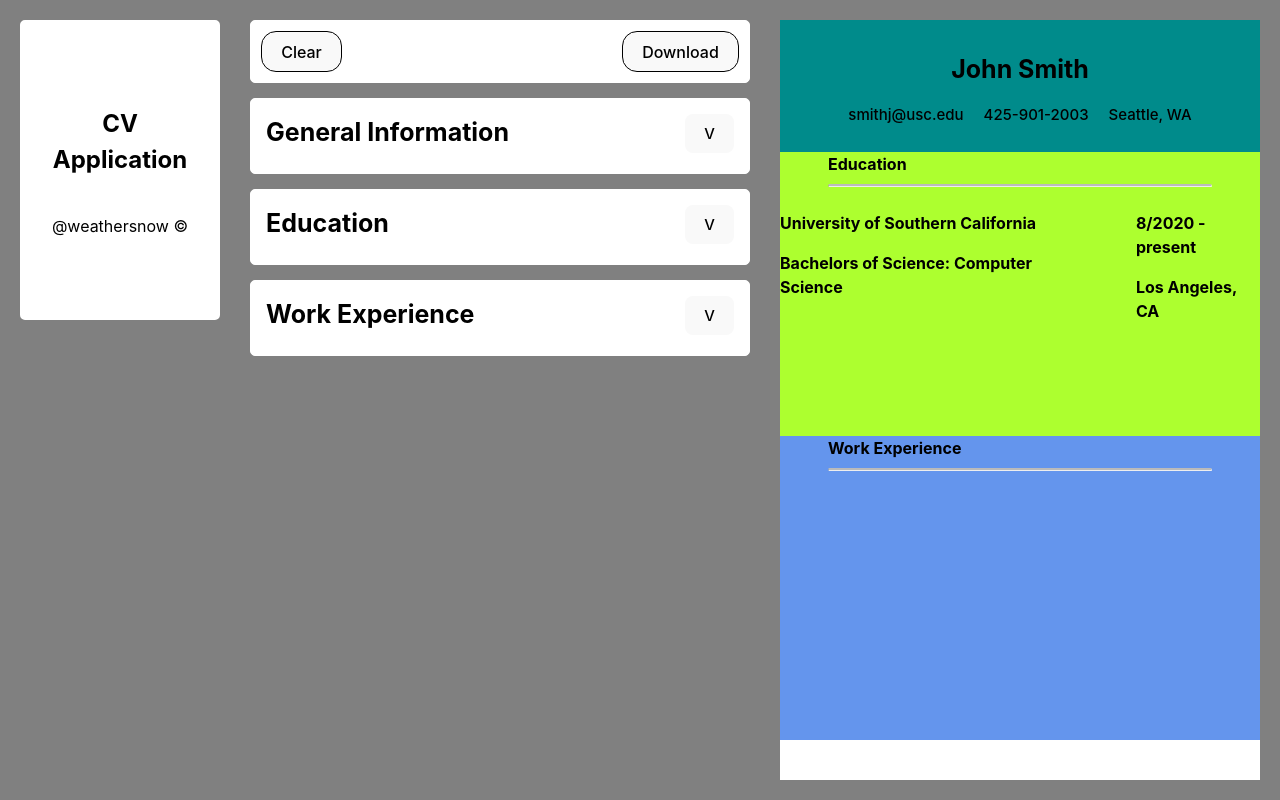
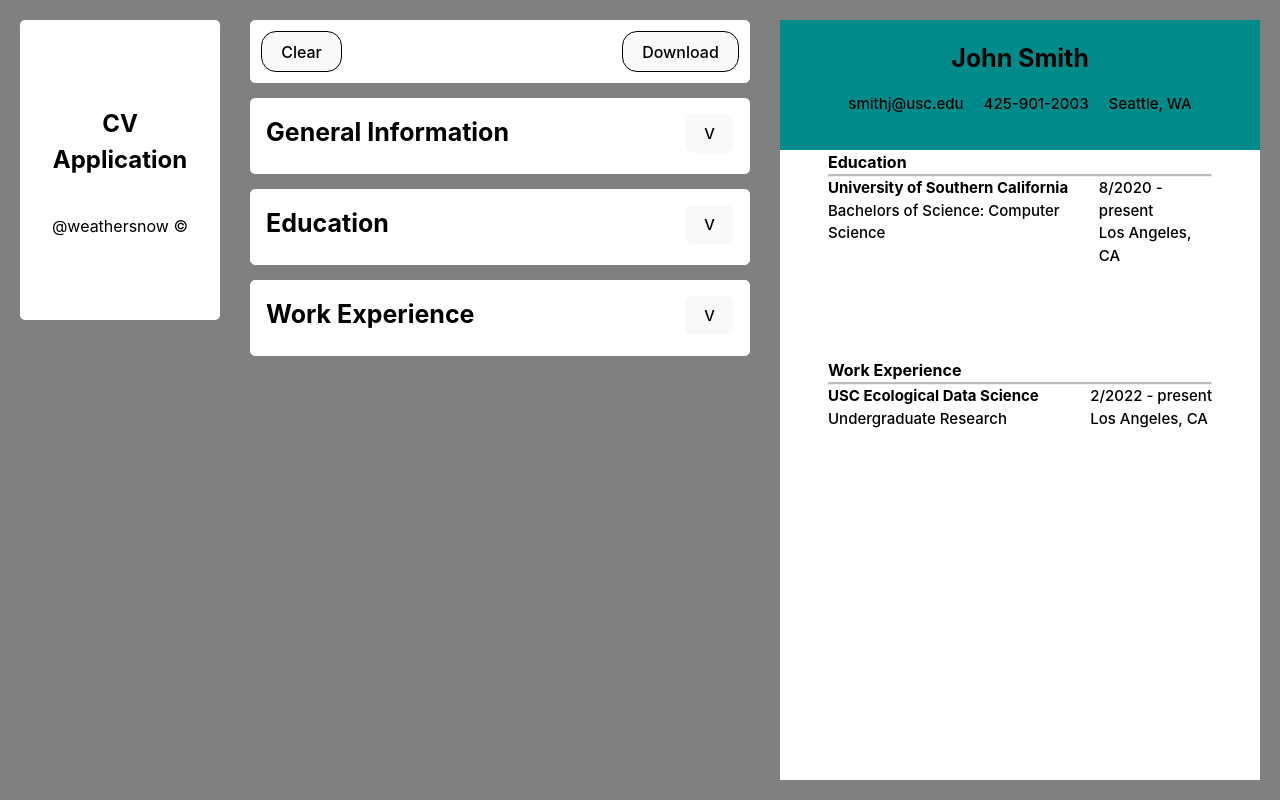
Before and after one commit to tong03/cvApp, a React (Vite) app: page / in a window 1280 px wide. Built offline with nearby package versions, Linux system fonts and the light colour scheme.

Commit message:
more modification with css/html of dummy content for display screen

```diff
--- a/src/components/Display.jsx
+++ b/src/components/Display.jsx
@@ -19,8 +19,8 @@ const Display = () => {
 
         <div className="sectionContent">
           <div className="leftContent">
-            <p>University of Southern California</p>
-            <p>Bachelors of Science: Computer Science</p>
+            <p id="schoolName">University of Southern California</p>
+            <p id="degreeName">Bachelors of Science: Computer Science</p>
           </div>
           <div className="rightContent">
             <p>8/2020 - present</p>
@@ -33,6 +33,17 @@ const Display = () => {
           <p>Work Experience</p>
           <hr className="rounded"></hr>
         </div>
+
+        <div className="sectionContent">
+          <div className="leftContent">
+            <p id="jobName">USC Ecological Data Science</p>
+            <p id="jobTitle">Undergraduate Research</p>
+          </div>
+          <div className="rightContent">
+            <p>2/2022 - present</p>
+            <p>Los Angeles, CA</p>
+          </div>
+        </div>
       </div>
     </div>
   );
--- a/src/styles/Display.css
+++ b/src/styles/Display.css
@@ -8,14 +8,15 @@
 
 /* The code here covers the info section */
 .displayScreen > .infoSection {
-    height: 20%;
-    background-color: darkcyan;
+    height: fit-content;
+    background-color: rgb(0, 139, 139);
 
     display: flex;
     flex-direction: column;
-
     align-items: center;
     justify-content: center;
+
+    padding: 20px;
 }
 
 .infoSection > p {
@@ -36,9 +37,8 @@
 
 /* The code here covers the education section */
 .educationSection {
-    height: 40%;
-    background-color: greenyellow;
-    margin-top: -20px;
+    height: 30%;
+    /* margin-top: -20px; */
 
     display: flex;
     flex-direction: column;
@@ -57,21 +57,36 @@
 hr.rounded {
     border-top: 2px solid #bbb;
     border-radius: 5px;
+    margin: 0;
 }
 
 .sectionContent {
     display: flex;
-    gap: 60px;
+    justify-content: space-between;
+    width: 80%;
+
+    font-size: 15px;
+    font-weight: 500;
 }
 
+.leftContent > p, .rightContent > p {
+    margin:0;
+}
+
+#schoolName {
+    font-weight: bold;
+}
 /* The code here covers the work section */
 
 .workSection {
     height: 40%;
-    background-color: cornflowerblue;
     margin-top: -20px;
 
     display: flex;
     flex-direction: column;
     align-items: center;
 }
+
+#jobName {
+    font-weight: bold;
+}
```
